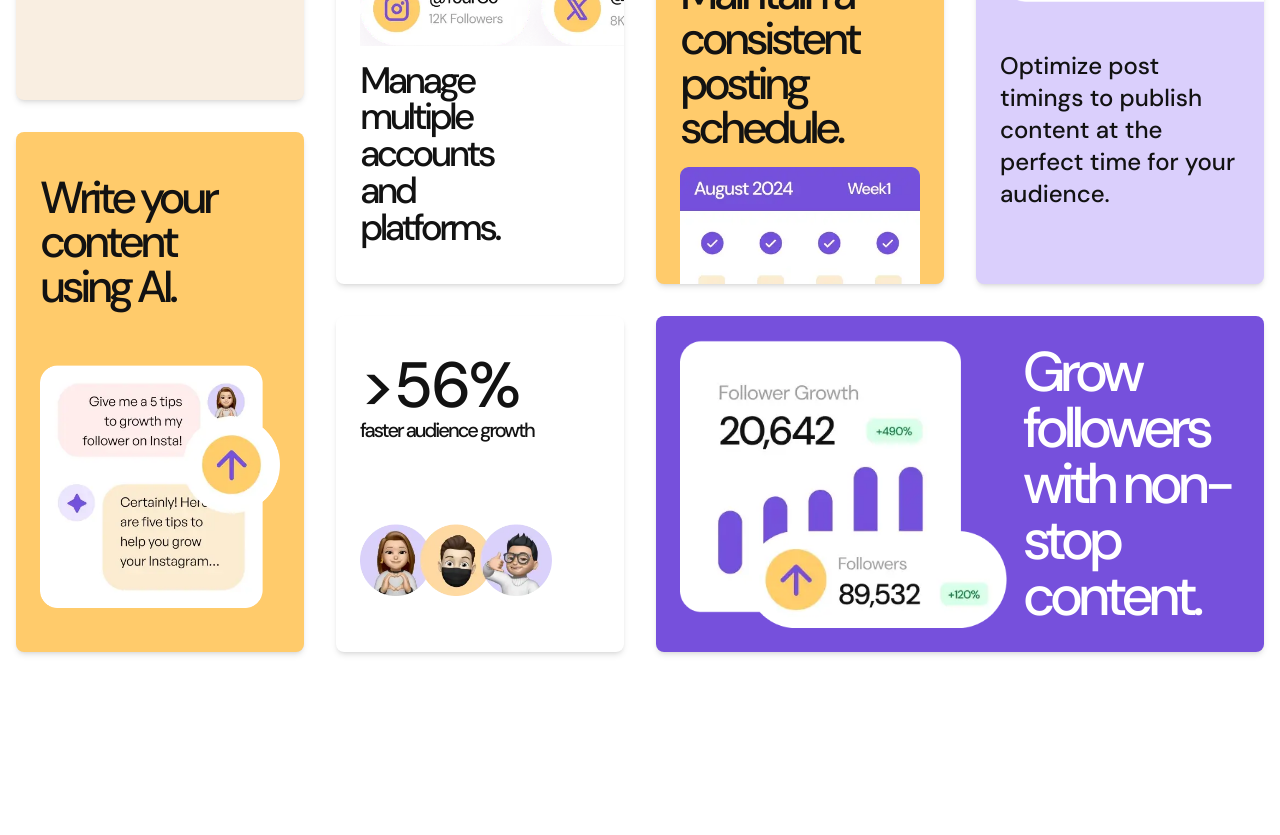
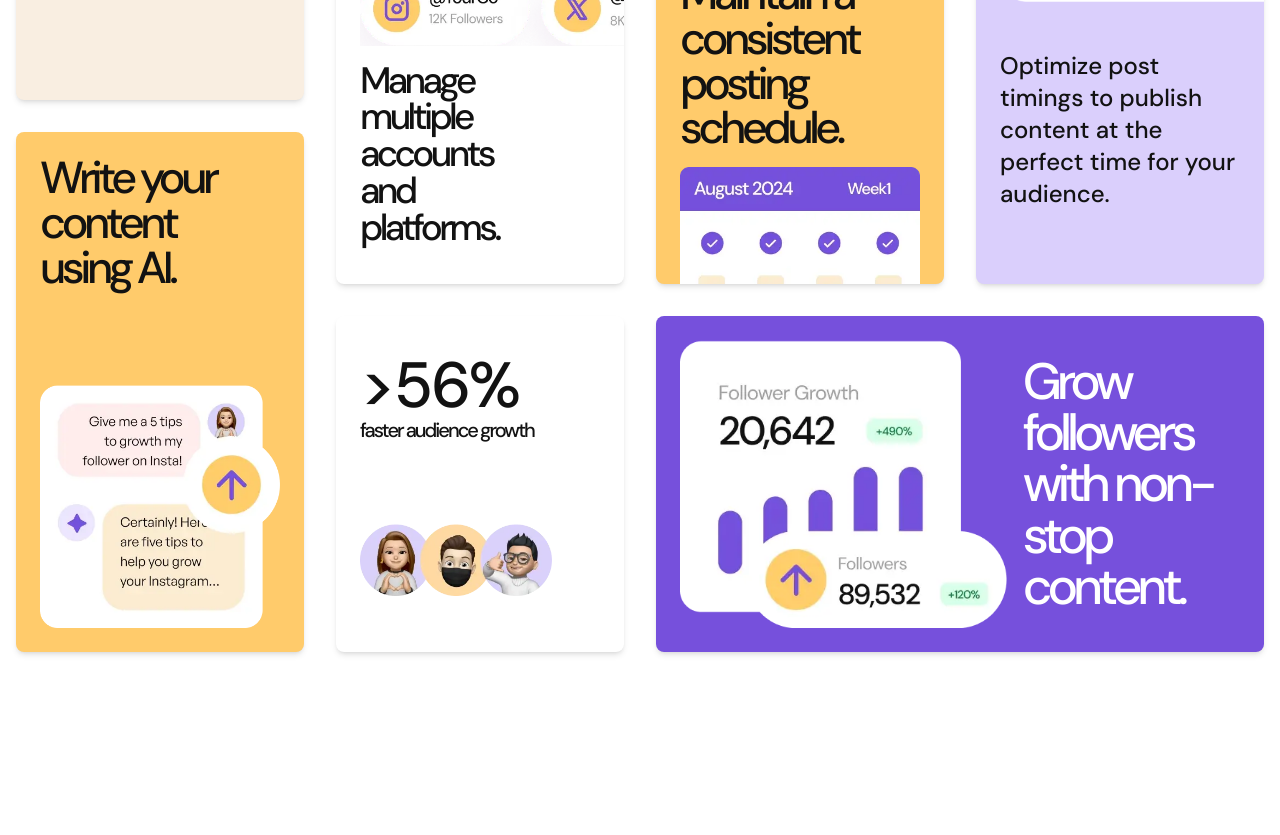
Before and after one commit to dev-paulL/bento-grid-react, a React (Vite) app: page / in a window 1280 px wide. Shown: the part 620-1455 px from the top of the page. Built offline with nearby package versions, Linux system fonts and the light colour scheme.

Commit message:
tried improving grid, gave up xd, posting solution

```diff
--- a/index.html
+++ b/index.html
@@ -11,7 +11,7 @@
     <script type="module" src="/src/main.tsx"></script>
     <footer>
       <h3>
-        by <a href="https://github.com/dev-paulL" taget="_blank">@dev-paulL</a>
+        by <a href="https://github.com/dev-paulL" target="_blank">@dev-paulL</a>
       </h3>
     </footer>
   </body>
--- a/src/App.tsx
+++ b/src/App.tsx
@@ -55,10 +55,10 @@ function App() {
         <article className="bg-purple500 text-White col-start-3 items-center col-span-2 lg:flex-row row-start-6 row-span-2 text-center lg:text-left">
           <img
             src="../src/assets/images/illustration-grow-followers.webp"
-            className="lg:h-full w-[80%]"
+            className="lg:h-full"
             alt=""
           />
-          <h2 className="text-normal w-[80%] lg:!text-[3.5rem]">Grow followers with non-stop content.</h2>
+          <h2 className="text-normal w-[90%] lg:!text-[3.2rem]">Grow followers with non-stop content.</h2>
         </article>
 
         <article className="bg-White text-Black col-start-2 row-start-6 row-span-2 justify-around">
@@ -87,9 +87,9 @@ function App() {
           />
         </article>
 
-        <article className="bg-yellow500 text-Black col-start-1 row-start-5 row-span-3 justify-around">
+        <article className="bg-yellow500 text-Black col-start-1 row-start-5 row-span-3 justify-between overflow-clip">
           <h2 className="lg:w-[80%] text-normal">Write your content using AI.</h2>
-          <img src="../src/assets/images/illustration-ai-content.webp" alt="" />
+          <img src="../src/assets/images/illustration-ai-content.webp" className="w-[60%] lg:w-auto"alt="" />
         </article>
       </section>
     </main>
```
